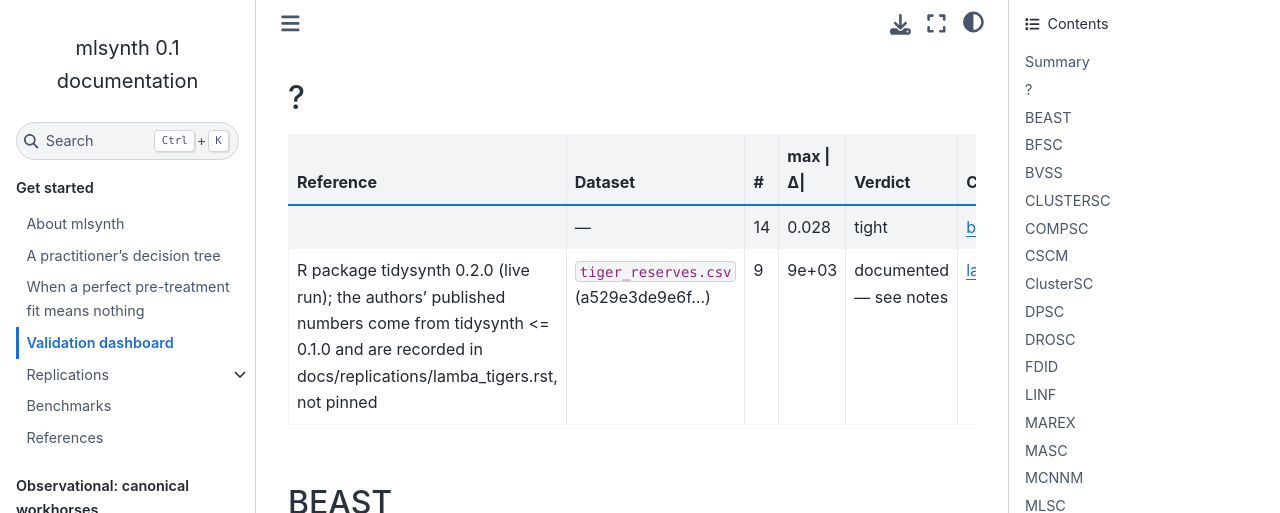
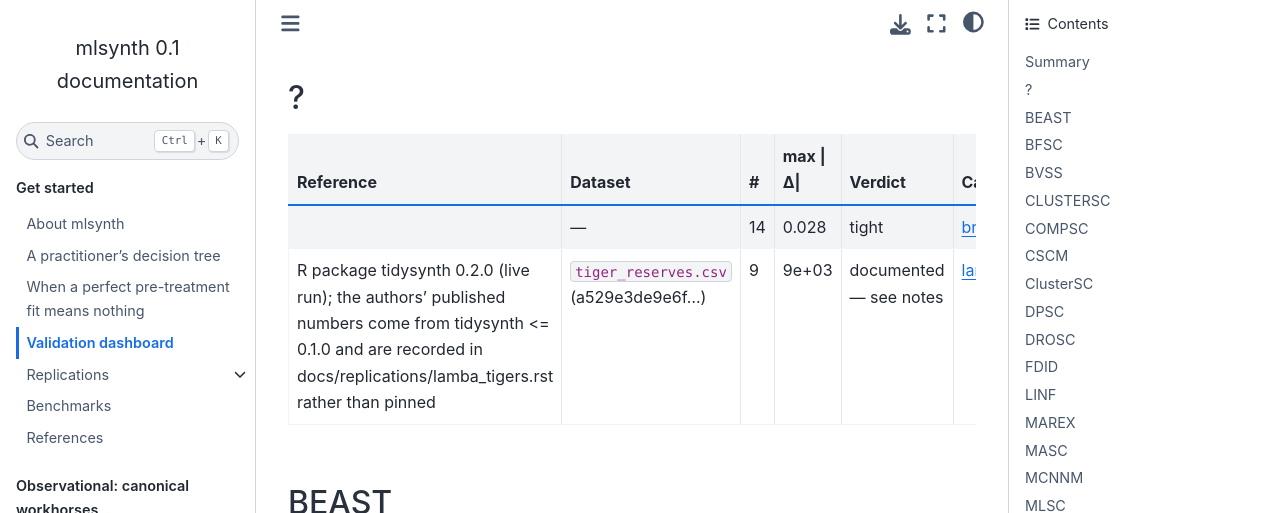
Before and after one commit to jgreathouse9/mlsynth, a Sphinx documentation site: the page built from docs/validation.rst, in a window 1280 px wide and 900 px high, scrolled down 2486 px. Shown: the top 513 px of the window. Built offline with Sphinx 7.4.7 and the Sphinx Book theme 1.1.4, drawn with Linux system fonts in a browser that asks for light colours.

Commit message:
benchmarks: refresh validation dashboard [skip ci]

```diff
--- a/docs/validation.rst
+++ b/docs/validation.rst
@@ -219,7 +219,7 @@ Summary
      - 0.028
      - tight
      - `brabander_brexit_table1 <https://github.com/jgreathouse9/mlsynth/blob/main/benchmarks/cases/brabander_brexit_table1.py>`__
-   * - R package tidysynth 0.2.0 (live run); the authors' published numbers come from tidysynth <= 0.1.0 and are recorded in docs/replications/lamba_tigers.rst, not pinned
+   * - R package tidysynth 0.2.0 (live run); the authors' published numbers come from tidysynth <= 0.1.0 and are recorded in docs/replications/lamba_tigers.rst rather than pinned
      - ``tiger_reserves.csv`` (a529e3de9e6f…)
      - 9
      - 9e+03
```
